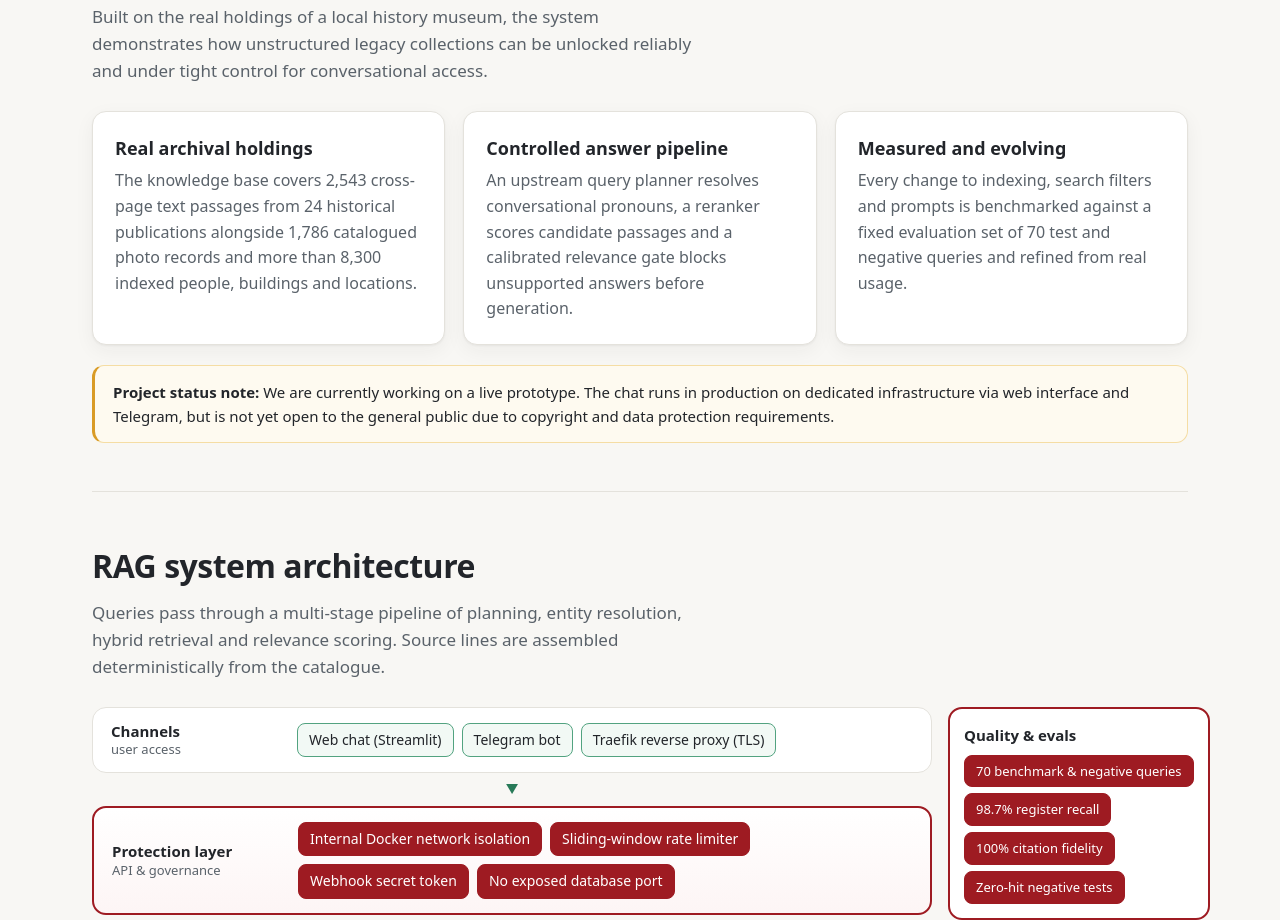
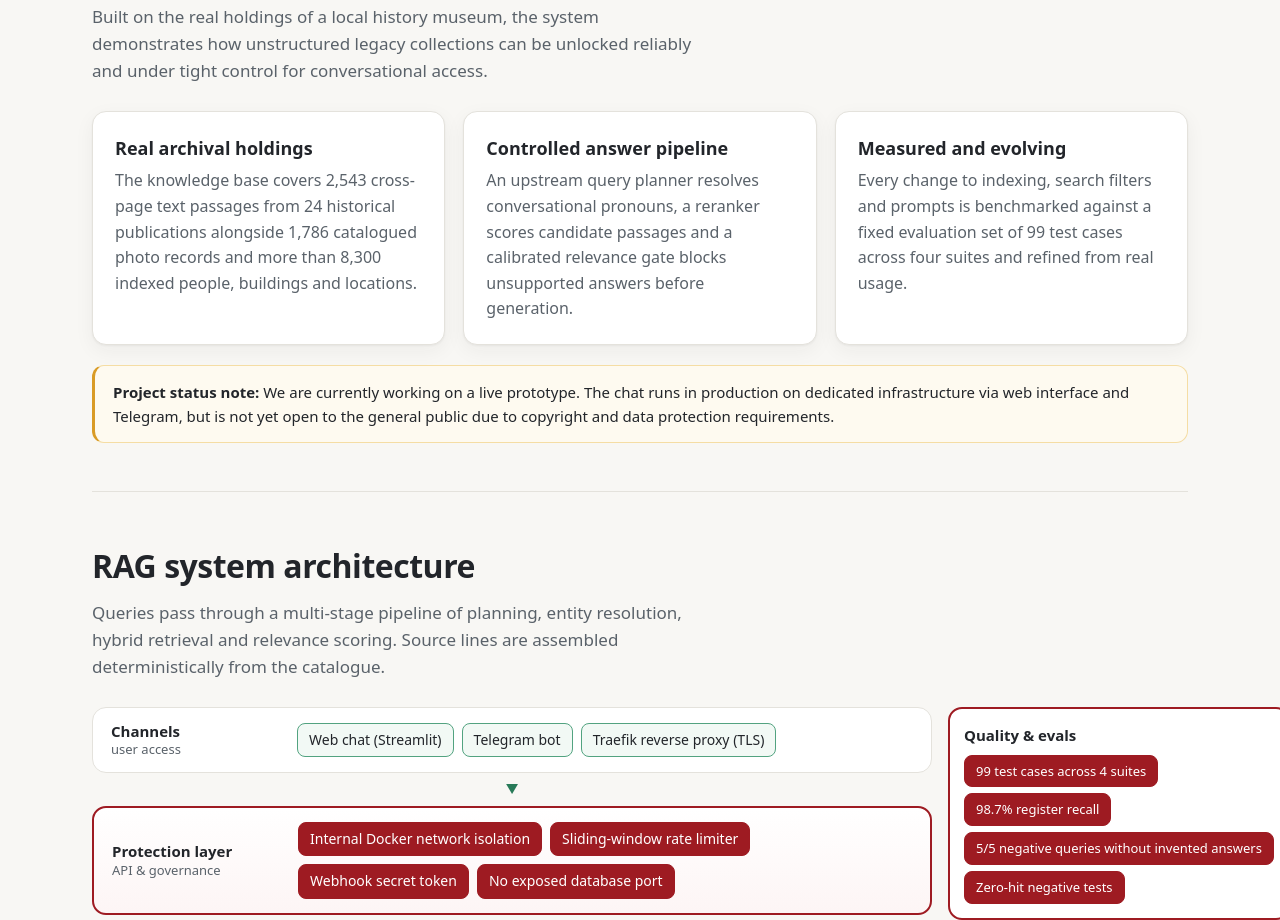
Before and after one commit to BeatHutter/museum-hybrid-rag, a plain HTML site: page docs/en/index.html in a window 1280 px wide. Shown: the part 1023-1943 px from the top of the page. Drawn offline with Linux system fonts and the light colour scheme.

Commit message:
Update 14.11.2026: README (EN/DE), Lizenz, Changelog, SECURITY.md, Kennzahlen auf der Projektseite (v0.2.0)

```diff
--- a/docs/en/index.html
+++ b/docs/en/index.html
@@ -61,7 +61,7 @@
         </div>
         <div class="card">
           <h3>Measured and evolving</h3>
-          <p>Every change to indexing, search filters and prompts is benchmarked against a fixed evaluation set of 70 test and negative queries and refined from real usage.</p>
+          <p>Every change to indexing, search filters and prompts is benchmarked against a fixed evaluation set of 99 test cases across four suites and refined from real usage.</p>
         </div>
       </div>
       <p class="notice"><strong>Project status note:</strong> We are currently working on a live prototype. The chat runs in production on dedicated infrastructure via web interface and Telegram, but is not yet open to the general public due to copyright and data protection requirements.</p>
@@ -105,7 +105,7 @@
         <div class="arch-side">
           <div class="side-box hitl">
             <h3>Quality &amp; evals</h3>
-            <div class="chips"><span class="chip gov">70 benchmark &amp; negative queries</span><span class="chip gov">98.7% register recall</span><span class="chip gov">100% citation fidelity</span><span class="chip gov">Zero-hit negative tests</span></div>
+            <div class="chips"><span class="chip gov">99 test cases across 4 suites</span><span class="chip gov">98.7% register recall</span><span class="chip gov">5/5 negative queries without invented answers</span><span class="chip gov">Zero-hit negative tests</span></div>
           </div>
           <div class="side-box">
             <h3>Traceability</h3>
@@ -202,7 +202,7 @@
           <dt>Vector database</dt><dd>Qdrant (v1.16.1, self-hosted in Docker, hybrid retrieval via Reciprocal Rank Fusion)</dd>
           <dt>Catalogue and logging</dt><dd>Curated YAML publication catalogue and local SQLite in WAL mode for anonymised operational metrics</dd>
           <dt>Platform and network</dt><dd>Linux VPS (Ubuntu 24.04), Docker Compose, Traefik reverse proxy (Let's Encrypt), Nginx for media files</dd>
-          <dt>Quality and release</dt><dd>Custom evaluation framework (70 test cases across 4 suites) and multi-stage release gate with Gitleaks</dd>
+          <dt>Quality and release</dt><dd>Custom evaluation framework (99 test cases across 4 suites) and multi-stage release gate with Gitleaks</dd>
         </dl></div>
       </div>
     </section>
```
Also changed, not shown: docs/index.html (+3 -3 lines), 5 other files.
